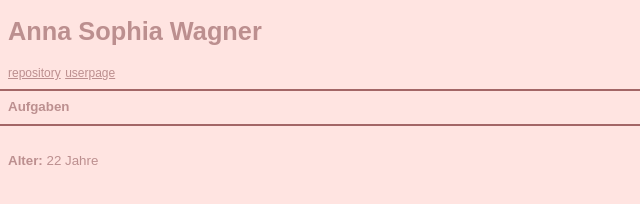
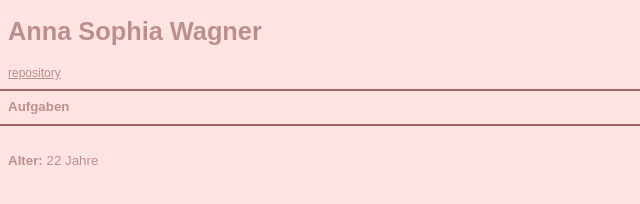
Before and after one commit to annasophiawagner/EIA2.github.io, a plain HTML site: page Steckbrief/steckbrief.htm in a window 1280 px wide. Shown: the full height of the page, 0-640 px from the left. Drawn offline with Linux system fonts and the light colour scheme.

Commit message:
git commit -m "steckbrief"

```diff
--- a/Steckbrief/steckbrief.htm
+++ b/Steckbrief/steckbrief.htm
@@ -41,7 +41,7 @@ a:hover {
 <body>
     <p><h1>Anna Sophia Wagner</h1></p>
     <a href="https://github.com/annasophiawagner/EIA2.github.io" target="_blank">repository</a>
-    <a href="steckbrief.htm" target="_blank">userpage</a>
+
     <hr class="line">
     <nav class="AufgabenNav">
         <p class="Nav"><b>Aufgaben</b></p>
```
